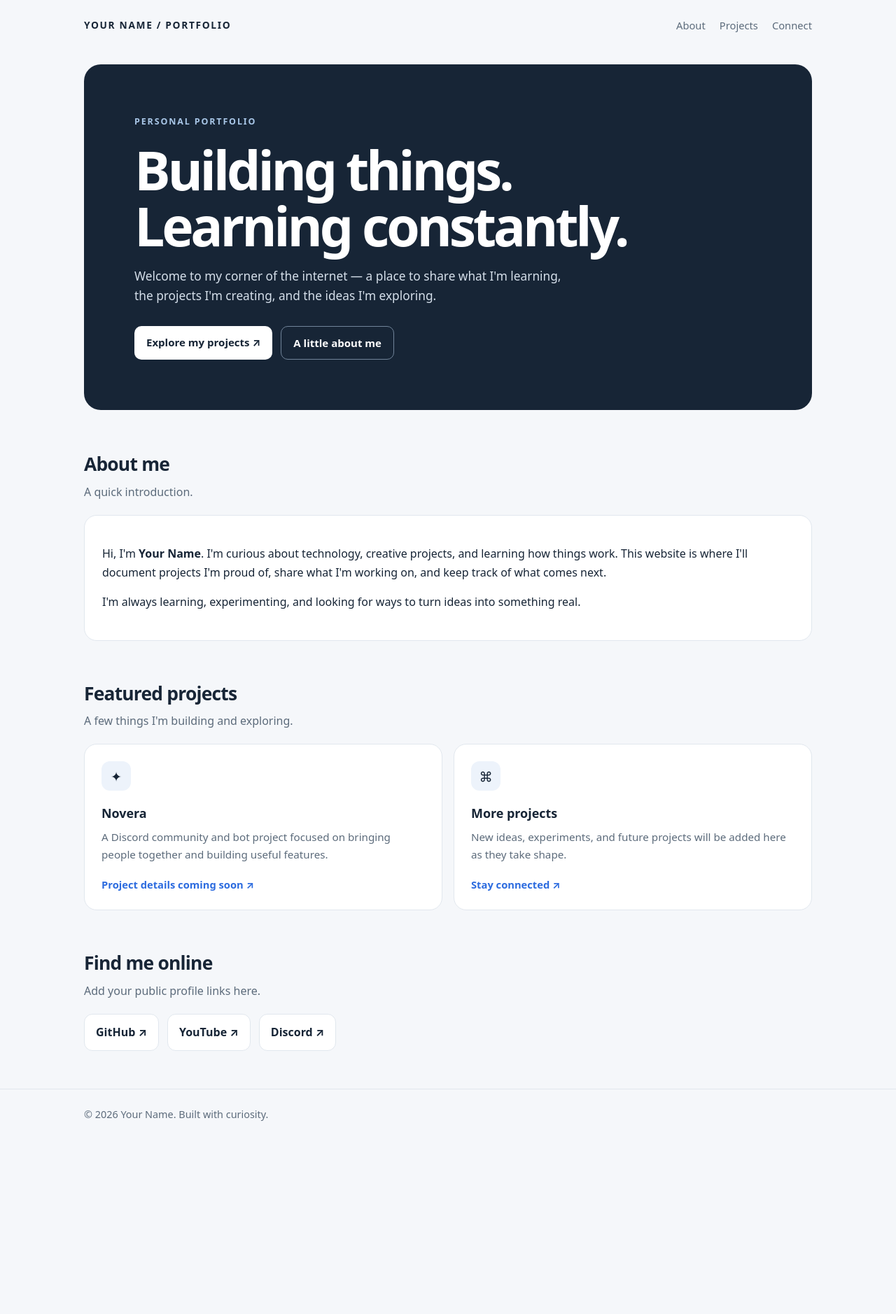
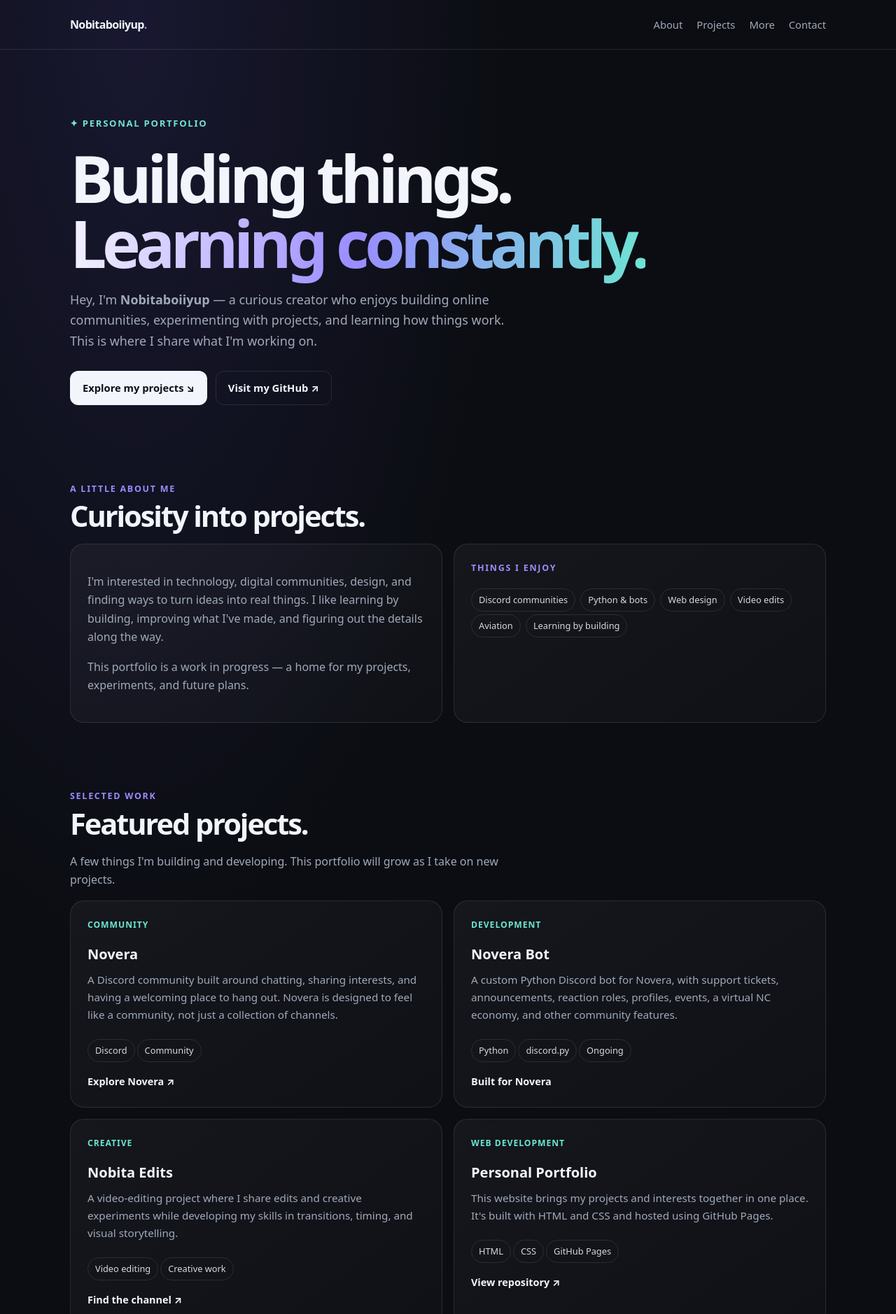
Before and after one commit to Nobitaboiiyup/Nobitaboiiyup.github.io, a plain HTML site: page index.html in a window 1280 px wide. Shown: the top 1878 px of the page at 70% size. Before the commit the page ends 1639 px from the top, so only its background shows below. Drawn offline with Linux system fonts and the light colour scheme.

Commit message:
Update index.html

```diff
--- a/index.html
+++ b/index.html
@@ -1,104 +1,222 @@
-<!doctype html>
+
+<!DOCTYPE html>
 <html lang="en">
 <head>
-  <meta charset="utf-8">
-  <meta name="viewport" content="width=device-width, initial-scale=1">
-  <meta name="theme-color" content="#172536">
-  <meta name="description" content="Personal portfolio and projects.">
-  <title>Your Name | Personal Portfolio</title>
+  <meta charset="UTF-8">
+  <meta name="viewport" content="width=device-width, initial-scale=1.0">
+  <meta name="theme-color" content="#0b0d12">
+  <meta name="description" content="The personal portfolio of Nobitaboiiyup — projects, experiments, and things I'm building.">
+  <title>Nobitaboiiyup — Personal Portfolio</title>
   <style>
-    :root{--ink:#172536;--muted:#5c6b7b;--paper:#f5f7fa;--line:#e1e7ee;--blue:#2d6cdf;--card:#fff}
-    *{box-sizing:border-box}
-    html{scroll-behavior:smooth}
-    body{margin:0;background:var(--paper);color:var(--ink);font:16px/1.65 system-ui,-apple-system,BlinkMacSystemFont,"Segoe UI",sans-serif}
-    a{color:inherit}
-    .wrap{width:min(1040px,calc(100% - 36px));margin:auto}
-    header{padding:24px 0}
-    .nav{display:flex;align-items:center;justify-content:space-between;gap:16px}
-    .brand{font-size:.86rem;font-weight:800;letter-spacing:.12em;text-transform:uppercase}
-    .navlinks{display:flex;gap:20px;flex-wrap:wrap}
-    .navlinks a{text-decoration:none;color:var(--muted);font-size:.92rem}
-    .hero{background:var(--ink);color:white;border-radius:24px;padding:clamp(28px,7vw,72px);margin:20px 0 56px;overflow:hidden;position:relative}
-    .eyebrow{color:#a9c7e8;font-size:.78rem;font-weight:750;letter-spacing:.15em;text-transform:uppercase}
-    h1{font-size:clamp(2.4rem,7vw,4.8rem);line-height:1.04;letter-spacing:-.055em;max-width:720px;margin:18px 0}
-    .hero p{max-width:620px;color:#d5dfea;font-size:1.08rem}
-    .actions{display:flex;gap:12px;flex-wrap:wrap;margin-top:28px}
-    .btn{display:inline-block;padding:11px 17px;border-radius:10px;text-decoration:none;font-weight:700;font-size:.94rem}
-    .primary{background:white;color:var(--ink)}
-    .secondary{border:1px solid #71849a;color:white}
-    section{margin:0 0 54px}
-    .section-head{display:flex;align-items:end;justify-content:space-between;gap:20px;margin-bottom:20px}
-    h2{font-size:1.65rem;letter-spacing:-.03em;margin:0}
-    .sub{margin:4px 0 0;color:var(--muted)}
-    .about{background:var(--card);border:1px solid var(--line);border-radius:18px;padding:25px}
-    .grid{display:grid;grid-template-columns:repeat(2,minmax(0,1fr));gap:16px}
-    .project{background:var(--card);border:1px solid var(--line);border-radius:18px;padding:24px;min-height:185px;display:flex;flex-direction:column;align-items:flex-start}
-    .project-icon{display:grid;place-items:center;width:42px;height:42px;background:#edf3fb;border-radius:12px;font-size:1.2rem;margin-bottom:18px}
-    .project h3{margin:0 0 6px;font-size:1.12rem}
-    .project p{margin:0;color:var(--muted);font-size:.95rem}
-    .project a{margin-top:auto;padding-top:18px;color:var(--blue);text-decoration:none;font-weight:700;font-size:.92rem}
-    .links{display:flex;gap:12px;flex-wrap:wrap}
-    .social{background:white;border:1px solid var(--line);border-radius:12px;padding:12px 16px;text-decoration:none;font-weight:650}
-    footer{border-top:1px solid var(--line);padding:24px 0 34px;color:var(--muted);font-size:.9rem}
-    @media(max-width:640px){.nav{align-items:flex-start;flex-direction:column}.grid{grid-template-columns:1fr}.hero{margin-top:12px}.section-head{align-items:flex-start;flex-direction:column}}
+    :root {
+      --bg: #0b0d12;
+      --panel: #121620;
+      --text: #f2f5fb;
+      --muted: #a0a9ba;
+      --line: rgba(255,255,255,.10);
+      --accent: #9b8cff;
+      --accent2: #6ce5d2;
+    }
+    * { box-sizing: border-box; }
+    html { scroll-behavior: smooth; }
+    body {
+      margin: 0;
+      background: radial-gradient(ellipse at 15% 0%, rgba(115,96,255,.13), transparent 34rem), var(--bg);
+      color: var(--text);
+      font-family: system-ui, -apple-system, "Segoe UI", sans-serif;
+      line-height: 1.65;
+    }
+    a { color: inherit; text-decoration: none; }
+    .wrap { width: min(1080px, calc(100% - 40px)); margin: auto; }
+    header { padding: 22px 0; border-bottom: 1px solid var(--line); }
+    nav { display: flex; align-items: center; justify-content: space-between; gap: 20px; }
+    .brand { font-weight: 800; letter-spacing: -.04em; }
+    .brand span { color: var(--accent); }
+    .navlinks { display: flex; flex-wrap: wrap; gap: 20px; color: var(--muted); font-size: .92rem; }
+    .navlinks a:hover { color: var(--accent2); }
+    .hero { padding: 95px 0 75px; }
+    .eyebrow { color: var(--accent2); font-size: .82rem; font-weight: 700; letter-spacing: .13em; text-transform: uppercase; }
+    h1 { margin: 20px 0; font-size: clamp(2.8rem, 8vw, 5.8rem); line-height: 1; letter-spacing: -.07em; }
+    .gradient { background: linear-gradient(100deg, #f6f4ff, var(--accent), var(--accent2)); -webkit-background-clip: text; background-clip: text; color: transparent; }
+    .hero p { color: var(--muted); font-size: 1.12rem; max-width: 650px; }
+    .actions { display: flex; flex-wrap: wrap; gap: 12px; margin-top: 28px; }
+    .button { display: inline-block; padding: 11px 17px; border-radius: 12px; border: 1px solid var(--line); font-weight: 700; font-size: .92rem; }
+    .button.primary { background: var(--text); color: #10121a; }
+    section { padding: 35px 0 60px; scroll-margin-top: 20px; }
+    .kicker { color: var(--accent); text-transform: uppercase; letter-spacing: .14em; font-size: .78rem; font-weight: 800; }
+    h2 { margin: 5px 0 15px; font-size: clamp(1.8rem, 4vw, 2.6rem); line-height: 1.15; letter-spacing: -.05em; }
+    h3 { margin: 15px 0 8px; font-size: 1.25rem; }
+    .section-intro { color: var(--muted); max-width: 650px; }
+    .panel { background: linear-gradient(145deg, rgba(255,255,255,.045), rgba(255,255,255,.018)); border: 1px solid var(--line); border-radius: 20px; padding: 24px; }
+    .panel p { color: var(--muted); }
+    .about-grid, .project-grid { display: grid; grid-template-columns: repeat(2, minmax(0, 1fr)); gap: 16px; }
+    .tag { display: inline-block; border: 1px solid var(--line); color: #d5d9e4; border-radius: 999px; padding: 5px 10px; margin: 4px 3px 0 0; font-size: .8rem; }
+    .project { display: flex; flex-direction: column; min-height: 245px; }
+    .project-label { color: var(--accent2); font-size: .76rem; font-weight: 800; letter-spacing: .08em; text-transform: uppercase; }
+    .project p { margin: 0 0 18px; font-size: .95rem; }
+    .text-link { display: inline-block; margin-top: 16px; font-size: .9rem; font-weight: 700; }
+    .text-link:hover { color: var(--accent2); }
+    .social-grid { display: grid; grid-template-columns: repeat(3, minmax(0, 1fr)); gap: 12px; }
+    .social { display: block; padding: 18px; border: 1px solid var(--line); border-radius: 16px; }
+    .social strong, .social span { display: block; }
+    .social span { color: var(--muted); font-size: .87rem; overflow-wrap: anywhere; }
+    .contact { display: flex; align-items: center; justify-content: space-between; gap: 20px; }
+    footer { border-top: 1px solid var(--line); padding: 25px 0 35px; color: var(--muted); font-size: .85rem; }
+    footer .wrap { display: flex; justify-content: space-between; gap: 15px; flex-wrap: wrap; }
+    @media (max-width: 720px) {
+      .hero { padding: 70px 0 50px; }
+      .about-grid, .project-grid, .social-grid { grid-template-columns: 1fr; }
+      .contact { align-items: flex-start; flex-direction: column; }
+    }
+    @media (max-width: 440px) {
+      .wrap { width: calc(100% - 28px); }
+      nav { align-items: flex-start; flex-direction: column; }
+      .navlinks { width: 100%; justify-content: space-between; gap: 10px; }
+    }
   </style>
 </head>
 <body>
-  <header class="wrap">
-    <nav class="nav" aria-label="Main navigation">
-      <div class="brand">Your Name / Portfolio</div>
-      <div class="navlinks"><a href="#about">About</a><a href="#projects">Projects</a><a href="#connect">Connect</a></div>
-    </nav>
+  <header>
+    <div class="wrap">
+      <nav>
+        <a class="brand" href="#home">Nobitaboiiyup<span>.</span></a>
+        <div class="navlinks">
+          <a href="#about">About</a>
+          <a href="#projects">Projects</a>
+          <a href="#more">More</a>
+          <a href="#contact">Contact</a>
+        </div>
+      </nav>
+    </div>
   </header>
 
-  <main class="wrap">
-    <section class="hero" aria-labelledby="intro-title">
-      <div class="eyebrow">Personal portfolio</div>
-      <h1 id="intro-title">Building things.<br>Learning constantly.</h1>
-      <p>Welcome to my corner of the internet — a place to share what I'm learning, the projects I'm creating, and the ideas I'm exploring.</p>
-      <div class="actions">
-        <a class="btn primary" href="#projects">Explore my projects ↗</a>
-        <a class="btn secondary" href="#about">A little about me</a>
+  <main>
+    <section class="hero" id="home">
+      <div class="wrap">
+        <div class="eyebrow">✦ Personal portfolio</div>
+        <h1>Building things.<br><span class="gradient">Learning constantly.</span></h1>
+        <p>Hey, I'm <strong>Nobitaboiiyup</strong> — a curious creator who enjoys building online communities, experimenting with projects, and learning how things work. This is where I share what I'm working on.</p>
+        <div class="actions">
+          <a class="button primary" href="#projects">Explore my projects ↘</a>
+          <a class="button" href="https://github.com/Nobitaboiiyup" target="_blank" rel="noopener noreferrer">Visit my GitHub ↗</a>
+        </div>
       </div>
     </section>
 
     <section id="about">
-      <div class="section-head"><div><h2>About me</h2><p class="sub">A quick introduction.</p></div></div>
-      <div class="about">
-        <p>Hi, I'm <strong>Your Name</strong>. I'm curious about technology, creative projects, and learning how things work. This website is where I'll document projects I'm proud of, share what I'm working on, and keep track of what comes next.</p>
-        <p>I'm always learning, experimenting, and looking for ways to turn ideas into something real.</p>
+      <div class="wrap">
+        <div class="kicker">A little about me</div>
+        <h2>Curiosity into projects.</h2>
+        <div class="about-grid">
+          <div class="panel">
+            <p>I'm interested in technology, digital communities, design, and finding ways to turn ideas into real things. I like learning by building, improving what I've made, and figuring out the details along the way.</p>
+            <p>This portfolio is a work in progress — a home for my projects, experiments, and future plans.</p>
+          </div>
+          <div class="panel">
+            <div class="kicker">Things I enjoy</div>
+            <div style="margin-top:14px">
+              <span class="tag">Discord communities</span>
+              <span class="tag">Python & bots</span>
+              <span class="tag">Web design</span>
+              <span class="tag">Video edits</span>
+              <span class="tag">Aviation</span>
+              <span class="tag">Learning by building</span>
+            </div>
+          </div>
+        </div>
+      </div>
+    </section>
+    <section id="projects">
+      <div class="wrap">
+        <div class="kicker">Selected work</div>
+        <h2>Featured projects.</h2>
+        <p class="section-intro">A few things I'm building and developing. This portfolio will grow as I take on new projects.</p>
+
+        <div class="project-grid">
+          <article class="panel project">
+            <div class="project-label">Community</div>
+            <h3>Novera</h3>
+            <p>A Discord community built around chatting, sharing interests, and having a welcoming place to hang out. Novera is designed to feel like a community, not just a collection of channels.</p>
+            <div><span class="tag">Discord</span><span class="tag">Community</span></div>
+            <a class="text-link" href="https://discord.gg/xxjT3Pq4Zt" target="_blank" rel="noopener noreferrer">Explore Novera ↗</a>
+          </article>
+
+          <article class="panel project">
+            <div class="project-label">Development</div>
+            <h3>Novera Bot</h3>
+            <p>A custom Python Discord bot for Novera, with support tickets, announcements, reaction roles, profiles, events, a virtual NC economy, and other community features.</p>
+            <div><span class="tag">Python</span><span class="tag">discord.py</span><span class="tag">Ongoing</span></div>
+            <span class="text-link">Built for Novera</span>
+          </article>
+
+          <article class="panel project">
+            <div class="project-label">Creative</div>
+            <h3>Nobita Edits</h3>
+            <p>A video-editing project where I share edits and creative experiments while developing my skills in transitions, timing, and visual storytelling.</p>
+            <div><span class="tag">Video editing</span><span class="tag">Creative work</span></div>
+            <a class="text-link" href="https://www.youtube.com/@nobitaedits" target="_blank" rel="noopener noreferrer">Find the channel ↗</a>
+          </article>
+
+          <article class="panel project">
+            <div class="project-label">Web development</div>
+            <h3>Personal Portfolio</h3>
+            <p>This website brings my projects and interests together in one place. It's built with HTML and CSS and hosted using GitHub Pages.</p>
+            <div><span class="tag">HTML</span><span class="tag">CSS</span><span class="tag">GitHub Pages</span></div>
+            <a class="text-link" href="https://github.com/Nobitaboiiyup/Nobitaboiiyup.github.io" target="_blank" rel="noopener noreferrer">View repository ↗</a>
+          </article>
+        </div>
       </div>
     </section>
 
-    <section id="projects">
-      <div class="section-head"><div><h2>Featured projects</h2><p class="sub">A few things I'm building and exploring.</p></div></div>
-      <div class="grid">
-        <article class="project">
-          <div class="project-icon" aria-hidden="true">✦</div>
-          <h3>Novera</h3>
-          <p>A Discord community and bot project focused on bringing people together and building useful features.</p>
-          <a href="#connect">Project details coming soon ↗</a>
-        </article>
-        <article class="project">
-          <div class="project-icon" aria-hidden="true">⌘</div>
-          <h3>More projects</h3>
-          <p>New ideas, experiments, and future projects will be added here as they take shape.</p>
-          <a href="#connect">Stay connected ↗</a>
-        </article>
+    <section id="more">
+      <div class="wrap">
+        <div class="kicker">Beyond the projects</div>
+        <h2>Always exploring.</h2>
+        <div class="panel">
+          <p>I'm also interested in aviation and understanding how complex systems work. I enjoy learning new things, exploring ideas, and figuring out what I can create next.</p>
+          <p>This section will evolve as I learn new skills and take on more projects.</p>
+        </div>
       </div>
     </section>
 
-    <section id="connect">
-      <div class="section-head"><div><h2>Find me online</h2><p class="sub">Add your public profile links here.</p></div></div>
-      <div class="links">
-        <a class="social" href="https://github.com/" target="_blank" rel="noopener noreferrer">GitHub ↗</a>
-        <a class="social" href="https://www.youtube.com/" target="_blank" rel="noopener noreferrer">YouTube ↗</a>
-        <a class="social" href="https://discord.com/" target="_blank" rel="noopener noreferrer">Discord ↗</a>
+    <section id="contact">
+      <div class="wrap">
+        <div class="panel contact">
+          <div>
+            <div class="kicker">Find me online</div>
+            <h2>Let's connect.</h2>
+            <p class="section-intro">Explore my projects, visit my GitHub, or check out my edits.</p>
+          </div>
+          <div class="actions">
+            <a class="button primary" href="https://github.com/Nobitaboiiyup" target="_blank" rel="noopener noreferrer">GitHub ↗</a>
+            <a class="button" href="https://discord.gg/xxjT3Pq4Zt" target="_blank" rel="noopener noreferrer">Novera Discord ↗</a>
+          </div>
+        </div>
+
+        <div class="social-grid" style="margin-top:14px">
+          <a class="social" href="https://github.com/Nobitaboiiyup" target="_blank" rel="noopener noreferrer">
+            <strong>GitHub</strong><span>@Nobitaboiiyup</span>
+          </a>
+          <a class="social" href="https://www.youtube.com/@nobitaedits" target="_blank" rel="noopener noreferrer">
+            <strong>YouTube</strong><span>Nobita Edits</span>
+          </a>
+          <a class="social" href="https://discord.gg/xxjT3Pq4Zt" target="_blank" rel="noopener noreferrer">
+            <strong>Discord</strong><span>Novera community</span>
+          </a>
+        </div>
       </div>
     </section>
   </main>
 
-  <footer><div class="wrap">© <span id="year">2026</span> Your Name. Built with curiosity.</div></footer>
-  <script>document.getElementById('year').textContent = new Date().getFullYear();</script>
+  <footer>
+    <div class="wrap">
+      <span>© <span id="year">2026</span> Nobitaboiiyup</span>
+      <span>Made to grow with every new idea.</span>
+    </div>
+  </footer>
+
+  <script>
+    document.getElementById("year").textContent = new Date().getFullYear();
+  </script>
 </body>
 </html>
```
